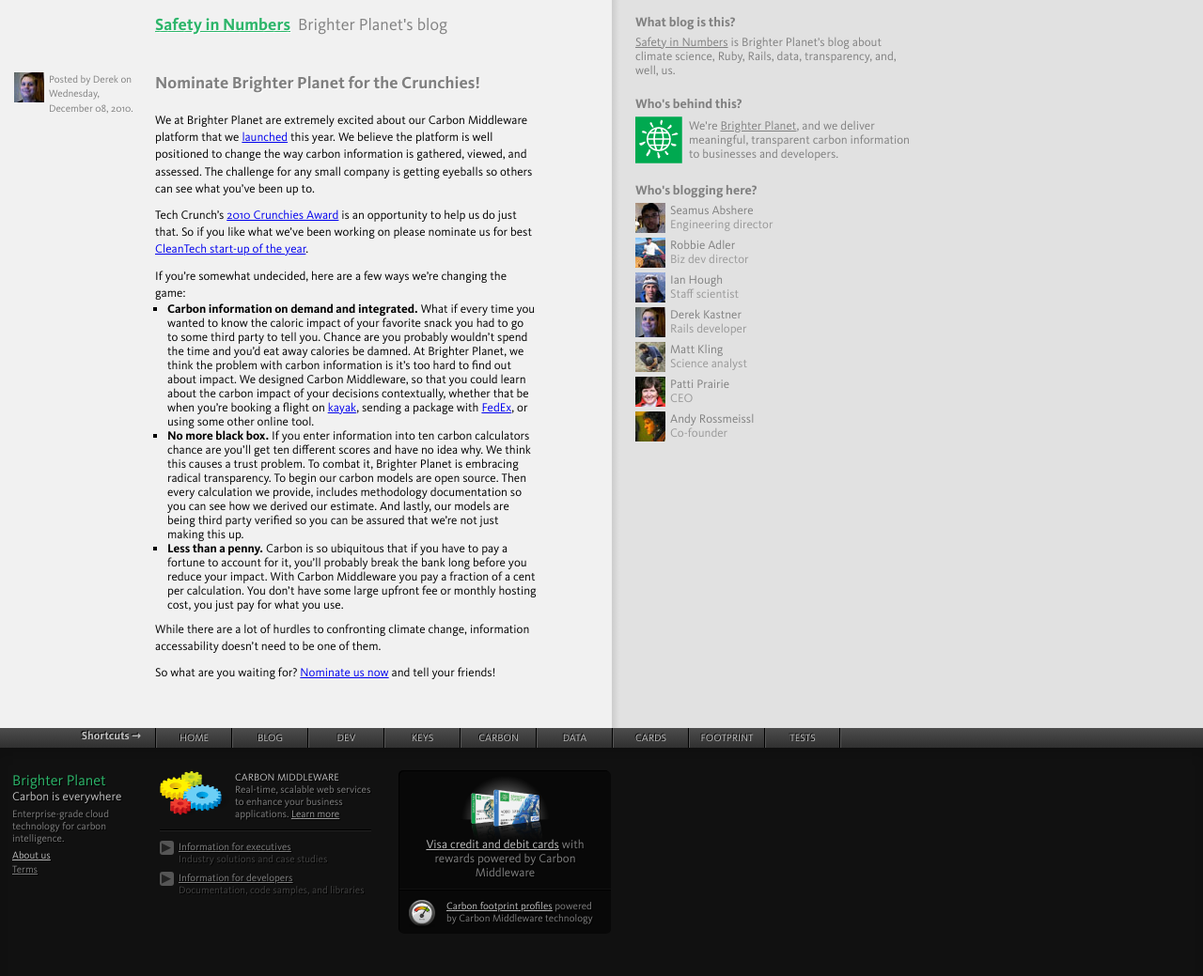
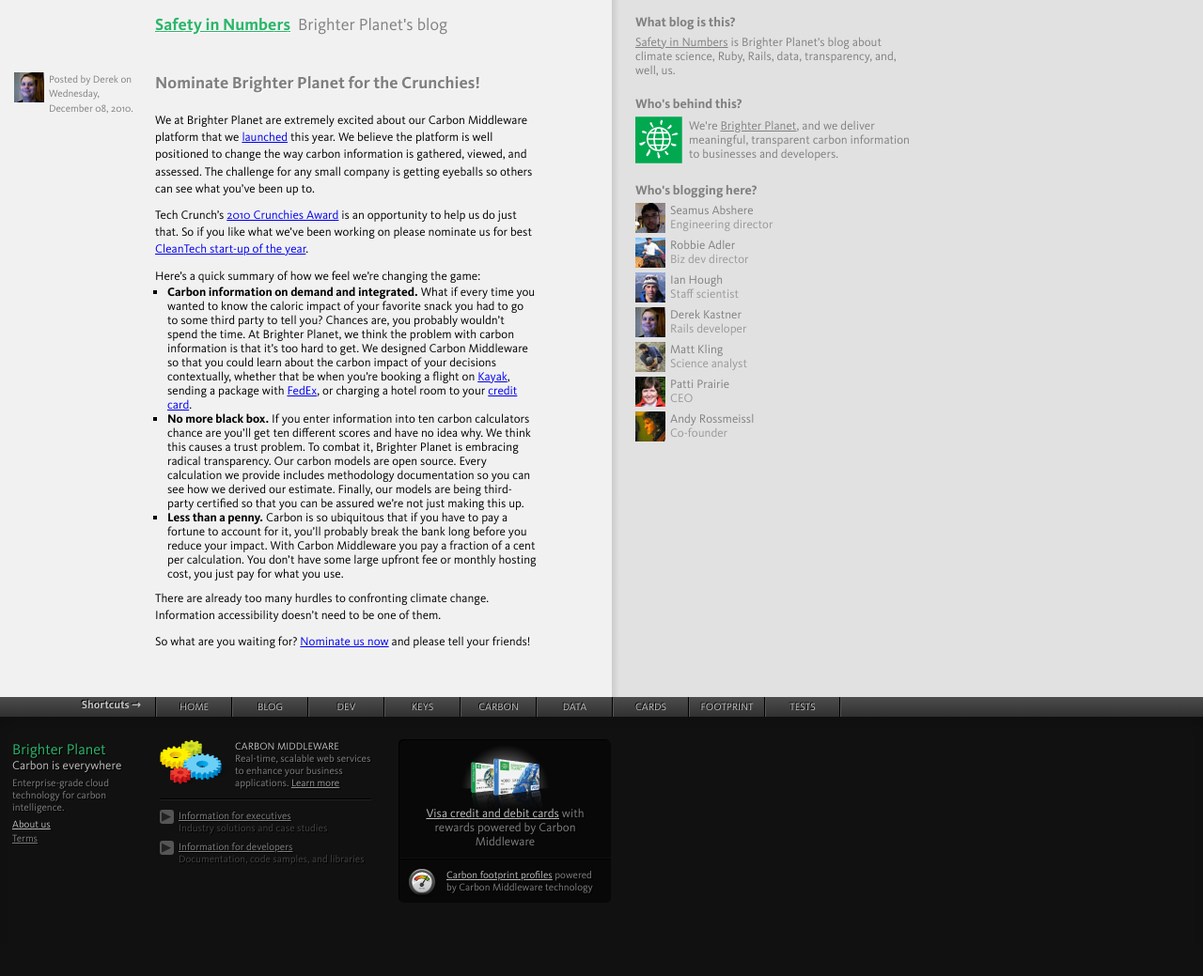
Before and after one commit to faradayio/numbers, a Jekyll site: the page built from _posts/2010-12-08-nominate-brighter-planet-for-the-crunchies.markdown, in a window 1280 px wide. Shown: the whole page at 94% size. Built offline with Jekyll 4.4.1, drawn with Linux system fonts in a browser that asks for light colours; some web fonts are replaced; comment, search, counter and statistics services are not loaded; after the commit the page ends 1006 px from its top, so only the background shows below that.

Commit message:
Andy cleanup

```diff
--- a/_posts/2010-12-08-nominate-brighter-planet-for-the-crunchies.markdown
+++ b/_posts/2010-12-08-nominate-brighter-planet-for-the-crunchies.markdown
@@ -9,12 +9,12 @@
 
 Tech Crunch's [2010 Crunchies Award](http://crunchies2010.techcrunch.com/) is an opportunity to help us do just that. So if you like what we've been working on please nominate us for best [CleanTech start-up of the year](http://crunchies2010.techcrunch.com/nominate/?MzE6QnJpZ2h0ZXIgUGxhbmV0).
 
-If you're somewhat undecided, here are a few ways we're changing the game:
+Here's a quick summary of how we feel we're changing the game:
 
-* **Carbon information on demand and integrated.** What if every time you wanted to know the caloric impact of your favorite snack you had to go to some third party to tell you. Chance are you probably wouldn't spend the time and you'd eat away calories be damned. At Brighter Planet, we think the problem with carbon information is it's too hard to find out about impact. We designed Carbon Middleware, so that you could learn about the carbon impact of your decisions contextually, whether that be when you're booking a flight on [kayak](http://www.careplane.org/), sending a package with [FedEx](yaktrak.org), or using some other online tool.
-* **No more black box.** If you enter information into ten carbon calculators chance are you'll get ten different scores and have no idea why. We think this causes a trust problem. To combat it, Brighter Planet is embracing radical transparency. To begin our carbon models are open source. Then every calculation we provide, includes methodology documentation so you can see how we derived our estimate. And lastly, our models are being third party verified so you can be assured that we're not just making this up.
+* **Carbon information on demand and integrated.** What if every time you wanted to know the caloric impact of your favorite snack you had to go to some third party to tell you? Chances are, you probably wouldn't spend the time. At Brighter Planet, we think the problem with carbon information is that it's too hard to get. We designed Carbon Middleware so that you could learn about the carbon impact of your decisions contextually, whether that be when you're booking a flight on [Kayak](http://www.careplane.org/), sending a package with [FedEx](http://yaktrak.org), or charging a hotel room to your [credit card](http://greenback.me).
+* **No more black box.** If you enter information into ten carbon calculators chance are you'll get ten different scores and have no idea why. We think this causes a trust problem. To combat it, Brighter Planet is embracing radical transparency. Our carbon models are open source. Every calculation we provide includes methodology documentation so you can see how we derived our estimate. Finally, our models are being third-party certified so that you can be assured we're not just making this up.
 * **Less than a penny.** Carbon is so ubiquitous that if you have to pay a fortune to account for it, you'll probably break the bank long before you reduce your impact. With Carbon Middleware you pay a fraction of a cent per calculation. You don't have some large upfront fee or monthly hosting cost, you just pay for what you use.
 
-While there are a lot of hurdles to confronting climate change, information accessability doesn't need to be one of them.
+There are already too many hurdles to confronting climate change. Information accessibility doesn't need to be one of them.
 
-So what are you waiting for? [Nominate us now](http://crunchies2010.techcrunch.com/nominate/?MzE6QnJpZ2h0ZXIgUGxhbmV0) and tell your friends!
+So what are you waiting for? [Nominate us now](http://crunchies2010.techcrunch.com/nominate/?MzE6QnJpZ2h0ZXIgUGxhbmV0) and please tell your friends!
```
